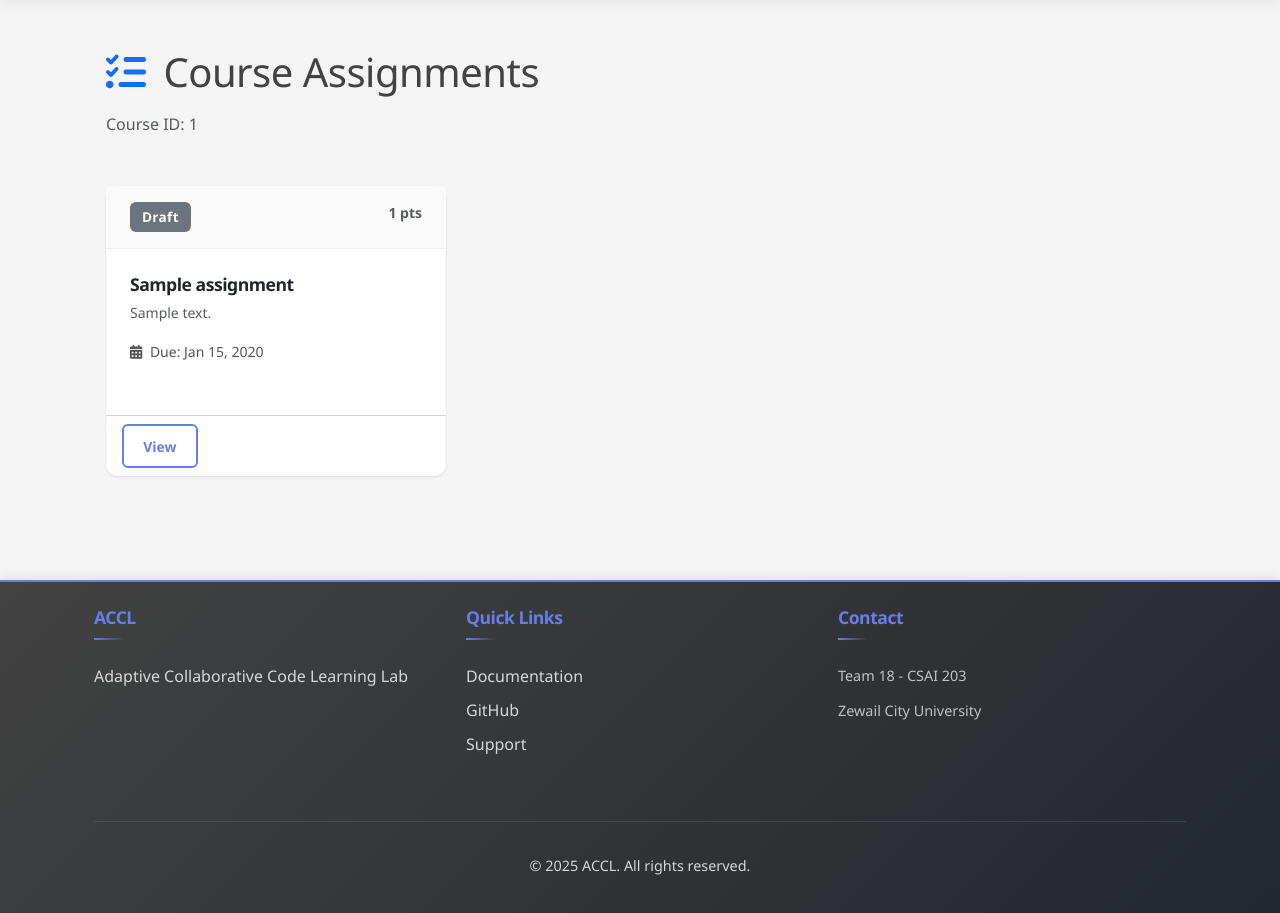
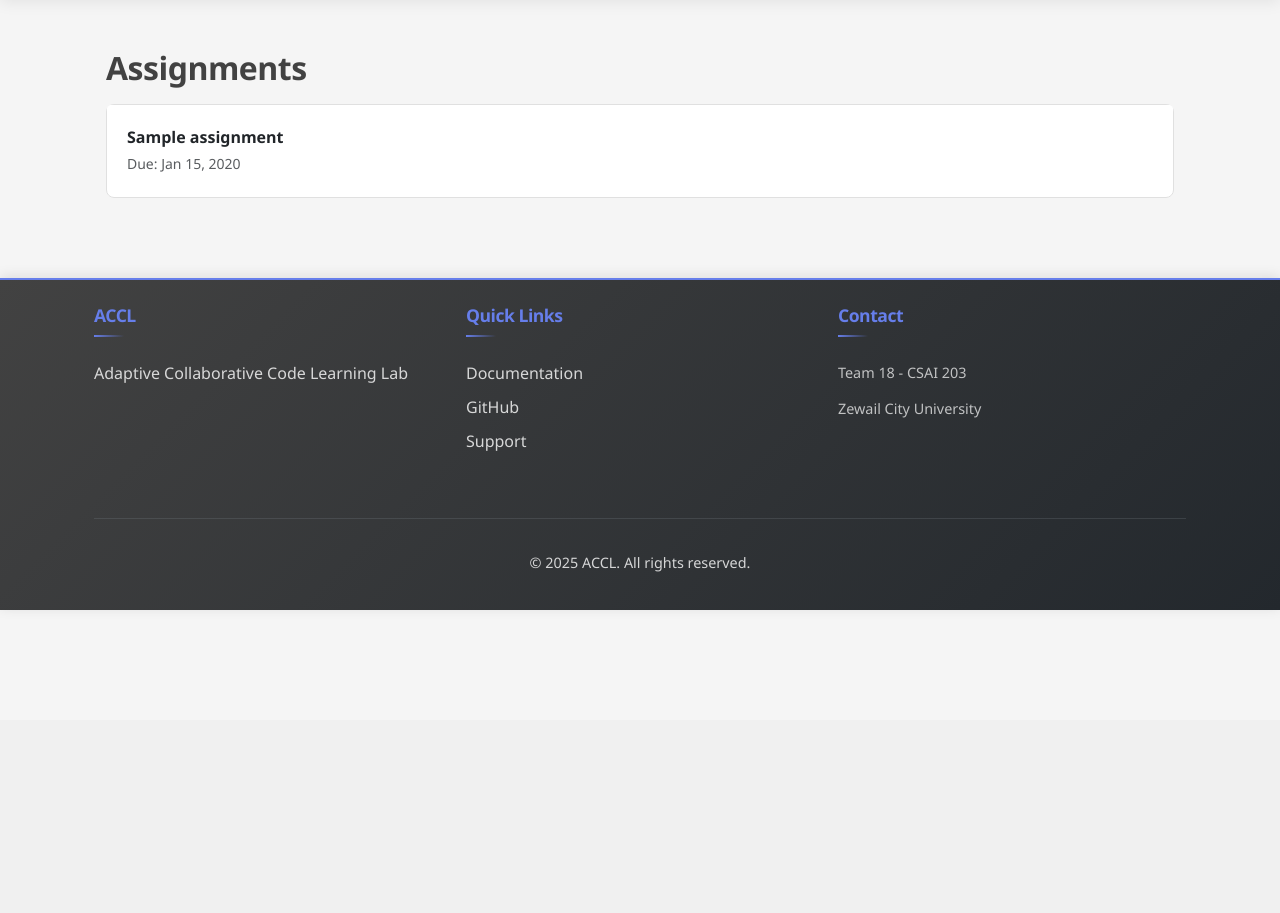
Before and after one commit to amr-yasser226/adaptive-code-lab, a Flask app: template src/web/templates/assignment/list.html in a window 1280 px wide. Shown: the part 80-993 px from the top of the page. After the commit the page ends 690 px from the top, so only its background shows below. Run offline with Flask 3, Linux system fonts and the light colour scheme; the template is opened without the code that fills it: most values are stand-ins (such as "Sample title", 1, 10 or a date in 2020); some libraries are stand-ins or nearby versions.

Commit message:
adding list html needed for the assignment

```diff
--- a/src/web/templates/assignment/list.html
+++ b/src/web/templates/assignment/list.html
@@ -1,67 +1,49 @@
 {% extends "base.html" %}
-
-{% block title %}Assignments - Course {{ course_id }}{% endblock %}
+{% block title %}Assignments{% endblock %}
 
 {% block content %}
-<div class="container py-4">
-    <div class="row mb-4">
-        <div class="col-12 d-flex justify-content-between align-items-center">
-            <div>
-                <h1 class="display-6">
-                    <i class="fas fa-tasks text-primary me-2"></i>
-                    Course Assignments
-                </h1>
-                <p class="text-muted">Course ID: {{ course_id }}</p>
-            </div>
-            {% if current_user and current_user.role == 'instructor' %}
-            <a href="{{ url_for('assignment.create_assignment') }}" class="btn btn-success">
-                <i class="fas fa-plus me-1"></i> New Assignment
-            </a>
-            {% endif %}
-        </div>
-    </div>
+<div class="container mt-4">
+    <h2>Assignments</h2>
 
     {% if assignments %}
-    <div class="row g-4">
-        {% for assignment in assignments %}
-        <div class="col-md-6 col-lg-4">
-            <div class="card h-100 shadow-sm">
-                <div class="card-header d-flex justify-content-between">
-                    <span class="badge bg-{{ 'success' if assignment.is_published else 'secondary' }}">
-                        {{ 'Published' if assignment.is_published else 'Draft' }}
-                    </span>
-                    <span class="text-muted small">{{ assignment.total_points }} pts</span>
-                </div>
-                <div class="card-body">
-                    <h5 class="card-title">{{ assignment.title }}</h5>
-                    <p class="card-text small text-muted">
-                        {{ assignment.description[:100] }}{% if assignment.description|length > 100 %}...{% endif %}
-                    </p>
-                    <div class="small">
-                        <p class="mb-1"><i class="fas fa-calendar-alt me-1"></i> Due: {{ assignment.due_date |
-                            format_date }}</p>
+        <ul class="list-group">
+            {% for a in assignments %}
+                <li class="list-group-item d-flex justify-content-between align-items-center">
+                    <div>
+                        <strong>{{ a.title }}</strong><br>
+                        <small class="text-muted">
+                            Due: {{ a.due_date | format_date }}
+                        </small>
                     </div>
-                </div>
-                <div class="card-footer bg-transparent">
-                    <div class="d-flex gap-2">
-                        <a href="{{ url_for('student.assignment_detail', assignment_id=assignment.get_id()) }}"
-                            class="btn btn-sm btn-outline-primary">View</a>
-                        {% if current_user and current_user.role == 'instructor' %}
-                        <a href="{{ url_for('assignment.view_submissions', assignment_id=assignment.get_id()) }}"
-                            class="btn btn-sm btn-outline-secondary">Submissions</a>
+
+                    <div class="btn-group btn-group-sm">
+                        {% if session.user_role == "instructor" %}
+                            {% if not a.is_published %}
+                                <form method="post"
+                                      action="{{ url_for('assignment.publish_assignment', assignment_id=a.id) }}">
+                                    <button class="btn btn-success">Publish</button>
+                                </form>
+                            {% else %}
+                                <form method="post"
+                                      action="{{ url_for('assignment.unpublish_assignment', assignment_id=a.id) }}">
+                                    <button class="btn btn-warning">Unpublish</button>
+                                </form>
+                            {% endif %}
+                            <a href="{{ url_for('assignment.view_submissions', assignment_id=a.id) }}"
+                               class="btn btn-secondary">
+                                Submissions
+                            </a>
+                            <a href="{{ url_for('assignment.assignment_statistics', assignment_id=a.id) }}"
+                               class="btn btn-info">
+                                Stats
+                            </a>
                         {% endif %}
                     </div>
-                </div>
-            </div>
-        </div>
-        {% endfor %}
-    </div>
+                </li>
+            {% endfor %}
+        </ul>
     {% else %}
-    <div class="text-center py-5">
-        <i class="fas fa-clipboard-list fa-4x text-muted mb-3"></i>
-        <h4>No assignments yet</h4>
-        <p class="text-muted">Assignments for this course will appear here.</p>
-    </div>
+        <p class="text-muted">No assignments available.</p>
     {% endif %}
 </div>
 {% endblock %}
```
